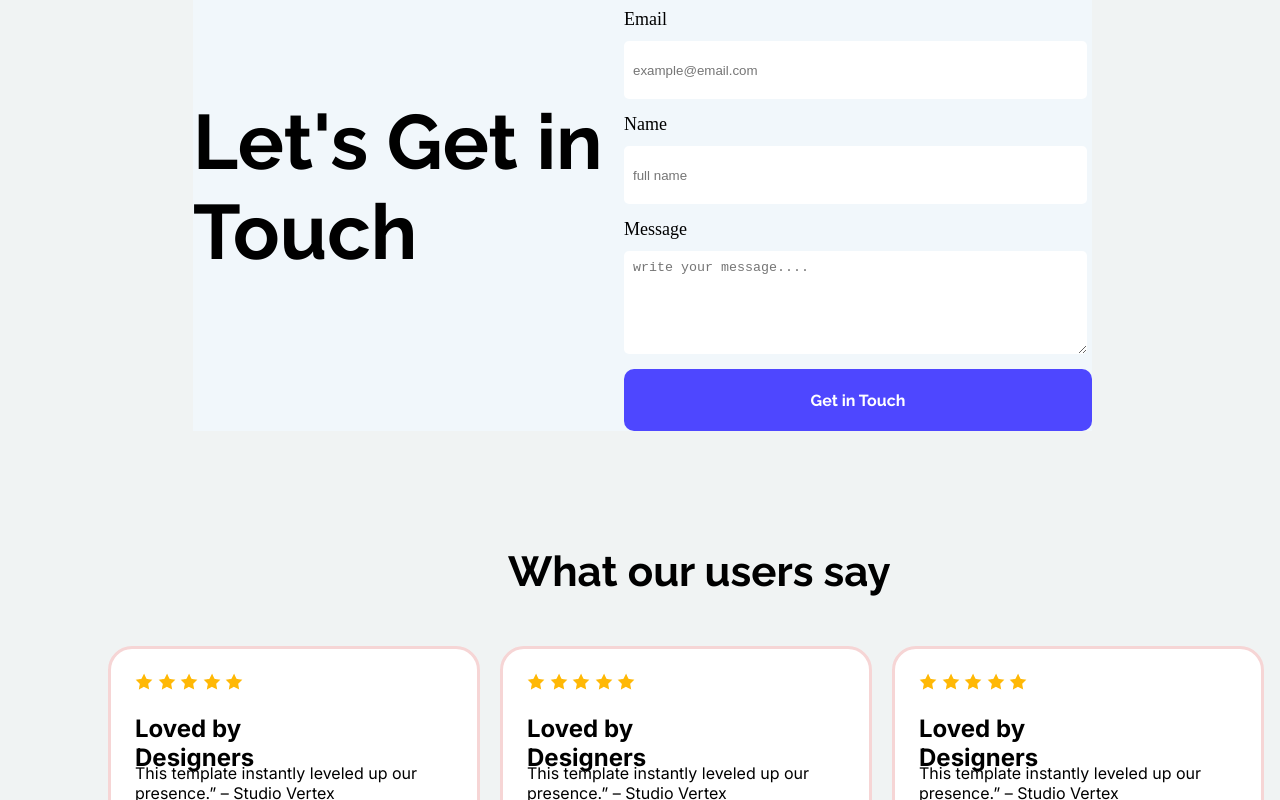
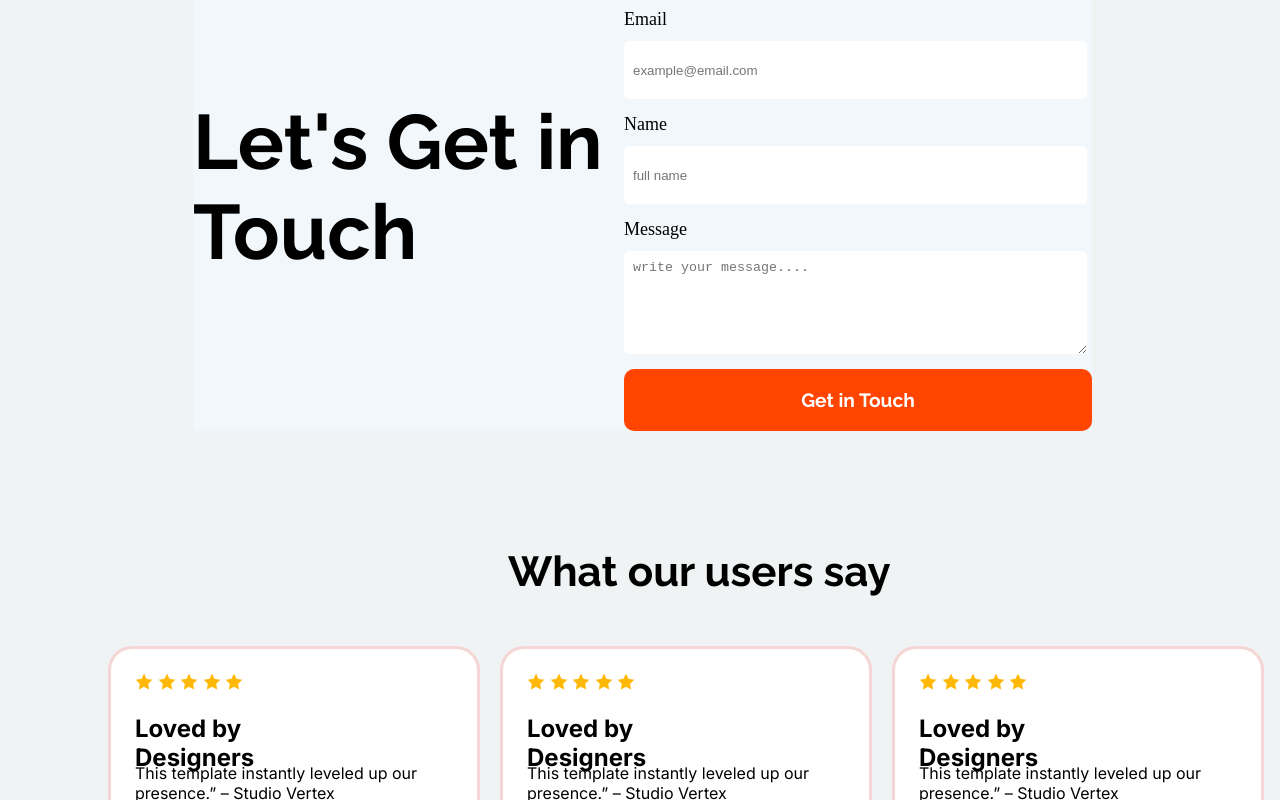
Before and after one commit to ckbossriad/assignment-one, a plain HTML site: page index.html in a window 1280 px wide. In both pictures the pointer is over the input "Get in Touch". Shown: the part 1672-2472 px from the top of the page. Drawn offline with Linux system fonts and the light colour scheme.

Commit message:
added font-size in get-in-touch:hover

```diff
--- a/style/main.css
+++ b/style/main.css
@@ -230,6 +230,10 @@ nav button a{
     font-weight: bold;
 
 }
+.get-in-touch:hover{
+    background-color: orangered;
+    font-size: larger;
+}
 .form-sec{
     display: flex;
     justify-content: space-around;
```
